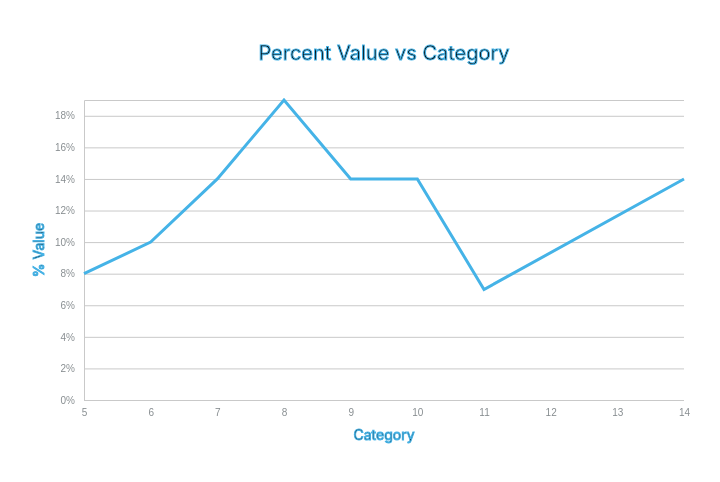
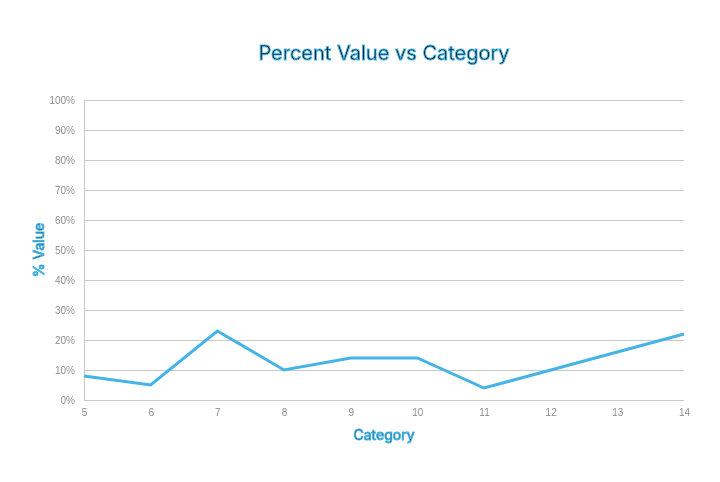
Before and after one commit to amit-metkar/line-chart-d3, a React (Create React App) app: page / in a window 1280 px wide. Shown: the top 482 px of the page, without its empty margins (16-736 px from the left). Built offline with nearby package versions, Linux system fonts and the light colour scheme.

Commit message:
updating bisector to use center method to look up for point

```diff
--- a/src/common/tooltip.js
+++ b/src/common/tooltip.js
@@ -46,15 +46,22 @@ function drawTooltip(config) {
     .on("mousemove", mousemove);
 
   function mousemove(event) {
-    const bisect = d3.bisector((d) => d.category).left;
+    // const bisect = d3.bisector((d) => d.category).left;
+    const bisect = d3.bisector((d) => d.category).center;
     const xPos = d3.pointer(event)[0];
     const invertedPoint = xScale.invert(xPos);
     const x0 = bisect(data, invertedPoint);
+
+    // const dPrev = data[x0 - 1];
+    // const dNext = data[x0];
+    // const d0 = invertedPoint - dPrev.category > dNext.category - invertedPoint ? dNext : dPrev;
     const d0 = data[x0];
 
     focus.style("opacity", 1);
     hLine.style("opacity", 1);
     vLine.style("opacity", 1);
+
+    // console.log(`${xScale(d0.category)}, ${yScale(d0.value)})`);
 
     focus.attr("transform", `translate(${xScale(d0.category)},${yScale(d0.value)})`);
     hLine.attr("transform", `translate(0,${yScale(d0.value)})`);
--- a/src/components/Chart/index.js
+++ b/src/components/Chart/index.js
@@ -24,14 +24,14 @@ const Chart = (props) => {
 
   console.log(margin, width, height, title, chartContainerClass, _axisConfig);
   // const yMinValue = d3.min(data, (d) => d.value);
-  const yMaxValue = d3.max(data, (d) => d.value);
+  // const yMaxValue = d3.max(data, (d) => d.value);
 
   const xMinValue = d3.min(data, (d) => d.category);
   const xMaxValue = d3.max(data, (d) => d.category);
 
   let xScale = d3.scaleLinear().domain([xMinValue, xMaxValue]).range([0, width]);
 
-  let yScale = d3.scaleLinear().range([height, 0]).domain([0, yMaxValue]);
+  let yScale = d3.scaleLinear().range([height, 0]).domain([0, 100]);
 
   useEffect(() => {
     flushChart();
--- a/src/data.js
+++ b/src/data.js
@@ -1,4 +1,4 @@
-import { groupBy } from "lodash-es";
+import groupBy from "lodash-es/groupBy";
 
 const data = [
   { user: "SO6lM", value: 5, category: 5 },
@@ -24,7 +24,8 @@ for (const key in groupedData) {
     const list = groupedData[key];
     updatedData.push({
       user: list.map((l) => l.user).join(", "),
-      value: list.map((l) => l.value).reduce((l1, l2) => l1 + l2, 0) / list.length,
+      // value: list.map((l) => l.value).reduce((l1, l2) => l1 + l2, 0) / list.length,
+      value: list.map((l) => l.value).reduce((l1, l2) => l1 + l2, 0),
       category: list[0].category,
     });
   }
```
